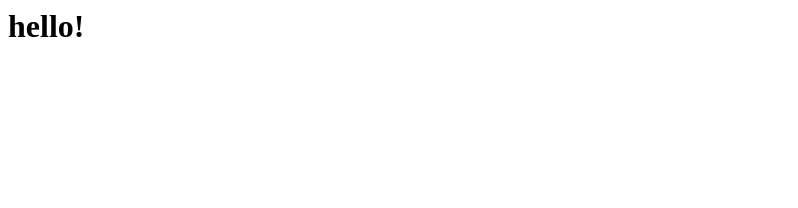
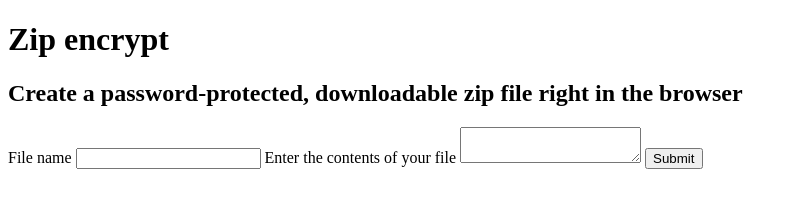
Before and after one commit to petrgazarov/encrypt-message, a plain HTML site: page index.html in a window 1280 px wide. Shown: the whole page, without its empty margins (0-798 px from the left). Drawn offline with nearby package versions, Linux system fonts and the light colour scheme.

Commit message:
Add cnd links, inputs, labels, and onsubmit

```diff
--- a/index.html
+++ b/index.html
@@ -1 +1,49 @@
-<h1>hello!</h1>
+<!DOCTYPE html>
+<html>
+  <head>
+    <meta charset="UTF-8">
+    <title>Zip Encrypt</title>
+    <meta name="description" content="Create a password-protected, downloadable zip file right in the browser">
+
+    <script type="text/javascript" src="https://cdnjs.cloudflare.com/ajax/libs/crypto-js/3.1.9-1/crypto-js.min.js"></script>
+    <script type="text/javascript" src="https://cdnjs.cloudflare.com/ajax/libs/jszip/3.1.5/jszip.min.js"></script>
+    <script type="text/javascript" src="https://cdnjs.cloudflare.com/ajax/libs/FileSaver.js/1.3.8/FileSaver.min.js"></script>
+  </head>
+  <body>
+    <h1>Zip encrypt</h1>
+
+    <h2>Create a password-protected, downloadable zip file right in the browser</h2>
+
+
+    <form onsubmit="return createZip()">
+      <label for="file-name-input">File name</label>
+      <input type="text" id="file-name-input"/>
+
+      <label for='file-text-input'>Enter the contents of your file</label>
+      <textarea id='file-text-input'></textarea>
+
+      <button type='submit'>Submit</button>
+    </form>
+  </body>
+
+  <script>
+    const createZip = () => {
+      const zip = new JSZip();
+      const contents = document.getElementById('file-text-input').value;
+      const fileName = document.getElementById('file-name-input').value;
+
+      if (!contents || !fileName) {
+        alert('Oops, you are missing fields');
+        return false;
+      }
+
+      zip.file(`${fileName}.txt`, CryptoJS.AES.encrypt(contents, 'password').toString());
+
+      zip.generateAsync({type:"blob"}).then(function (blob) {
+        saveAs(blob, `${fileName}.zip`);
+      }, function (err) {
+        alert('Oops, error');
+      });
+    }
+  </script>
+</html>
```
